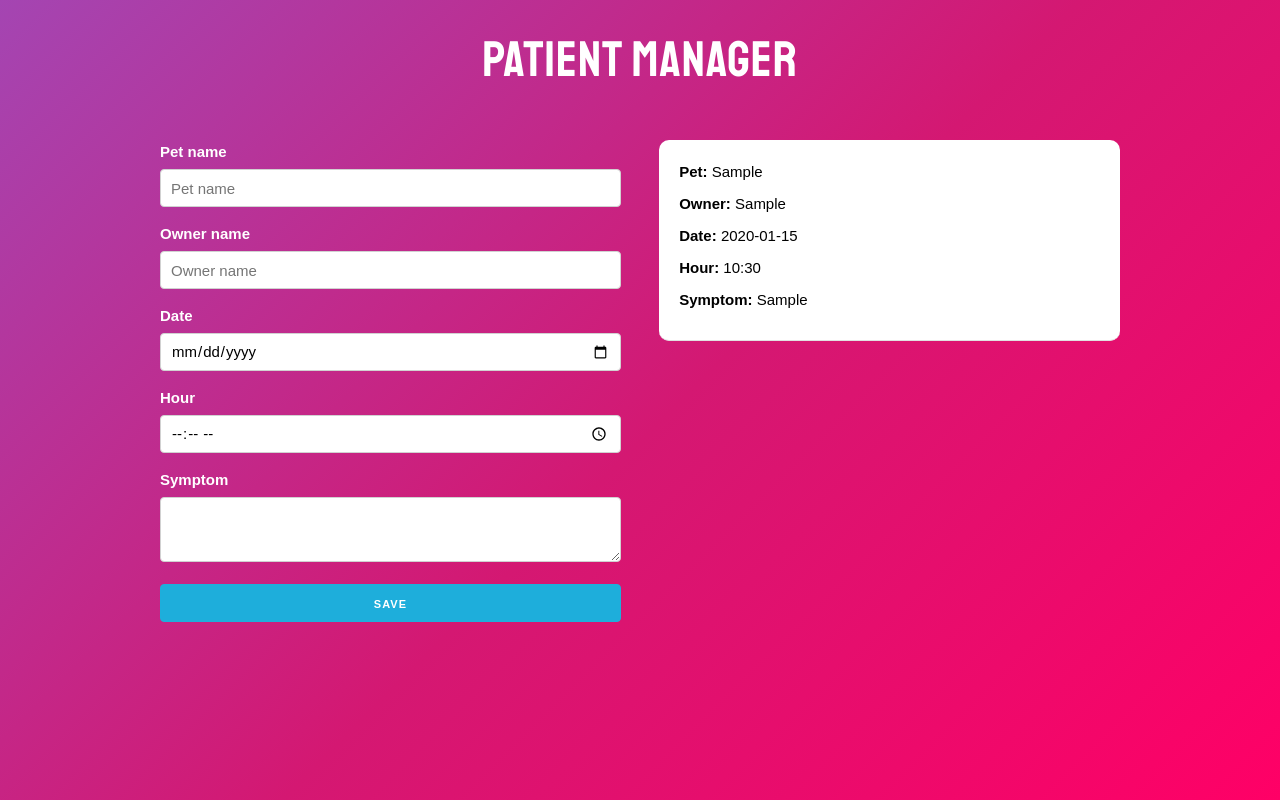
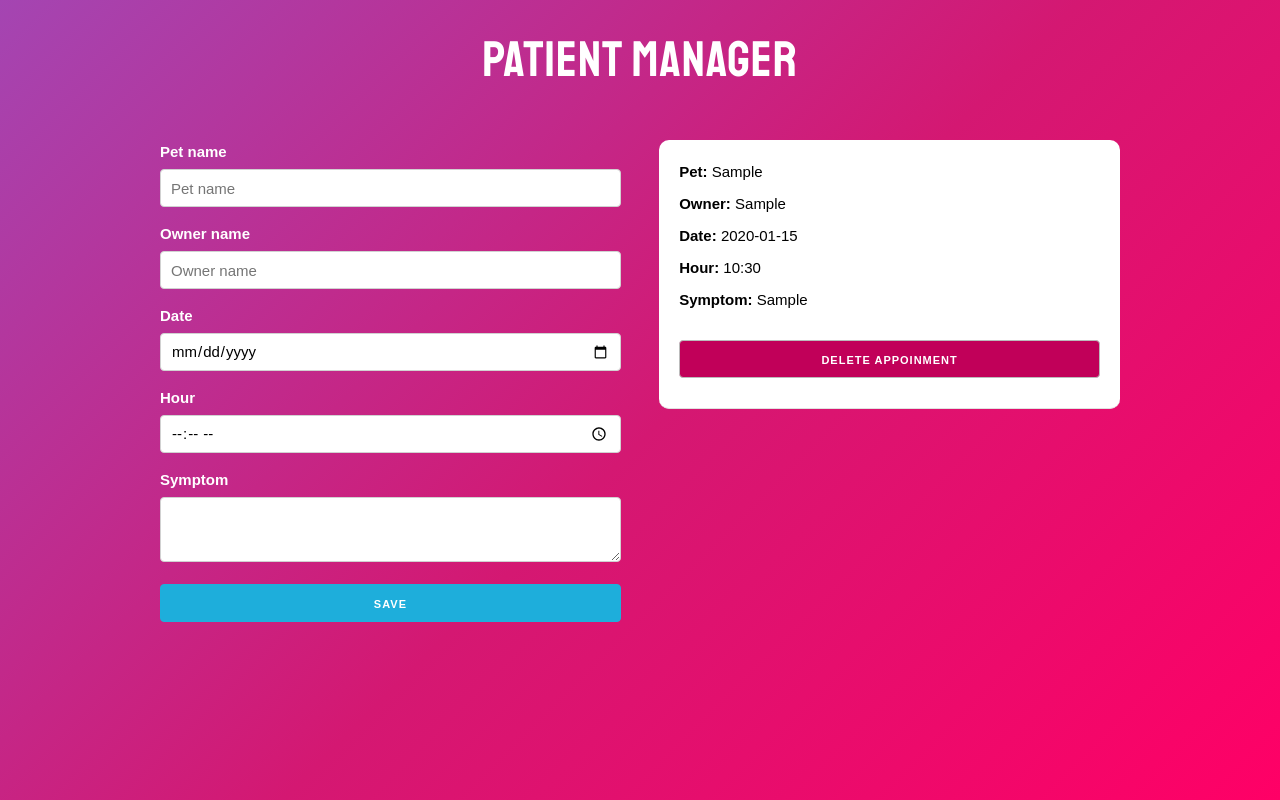
Before and after one commit to luisdev97/react-hooks-clinic, a React (Create React App) app: page / in a window 1280 px wide. Both pictures are taken after typing "Sample", "Sample", "2020-01-15", "10:30", "Sample" into the empty fields and a click on the button "SAVE". Built offline with nearby package versions, Linux system fonts and the light colour scheme.

Commit message:
Remove appoinments

```diff
--- a/src/App.js
+++ b/src/App.js
@@ -11,6 +11,12 @@ const App = () => {
     setAppoinments(updatedAppoinments);
   }
 
+  const removeAppoinment = index => {
+      const updatedAppoinments = [...appoinments];
+      updatedAppoinments.splice(index, 1);
+      setAppoinments(updatedAppoinments);
+  }
+
   return (
     <>
       <h1>Patient manager</h1>
@@ -21,7 +27,7 @@ const App = () => {
               <Form addAppoinment={ addAppoinment }/>
           </div>
 
-          <AppoinmentsList appoinments={ appoinments }/>
+          <AppoinmentsList removeAppoinment={ removeAppoinment } appoinments={ appoinments }/>
 
         </div>
 
--- a/src/components/Appoinment.jsx
+++ b/src/components/Appoinment.jsx
@@ -1,6 +1,7 @@
 import React from 'react';
 
-const Appoinment = ({ data }) => {
+const Appoinment = ({ data, index, removeAppoinment }) => {
+
     const { pet, owner, date, hour, symptom } = data;
 
     return (
@@ -10,6 +11,9 @@ const Appoinment = ({ data }) => {
             <p>Date: <span>{ date } </span></p>
             <p>Hour: <span> { hour} </span></p>
             <p>Symptom: <span> { symptom }</span></p>
+            <button
+            onClick={ () => { removeAppoinment(index) }}
+            className="button eliminar u-full-width">Delete appoinment</button>
         </div>
     );
 };
--- a/src/components/AppoinmentsList.jsx
+++ b/src/components/AppoinmentsList.jsx
@@ -1,12 +1,16 @@
 import React from 'react';
 import Appoinment from './Appoinment';
 
-const AppoinmentsList = ({ appoinments = [] }) => {
+const AppoinmentsList = ({ appoinments = [], removeAppoinment }) => {
 
     const renderAppoinments = appoinments => {
-       return appoinments.map((appoinment, index) => <Appoinment key={ index } index={ index } data={ appoinment }/>)
+       return appoinments.map((appoinment, index) =>
+            <Appoinment
+                key={ index }
+                index={ index }
+                data={ appoinment }
+                removeAppoinment={ removeAppoinment }/>)
     }
-
     return (
         <div className="one-half column">
             { renderAppoinments(appoinments) }
```
